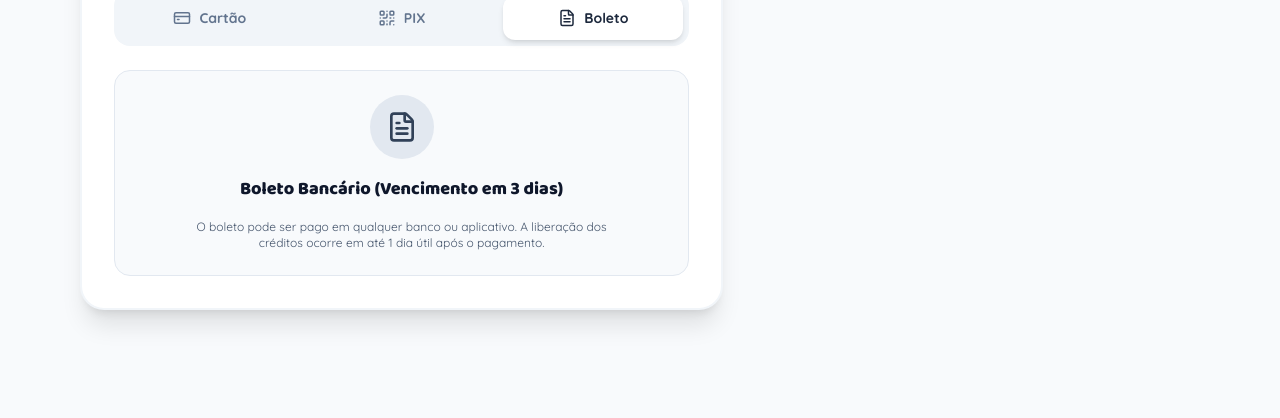
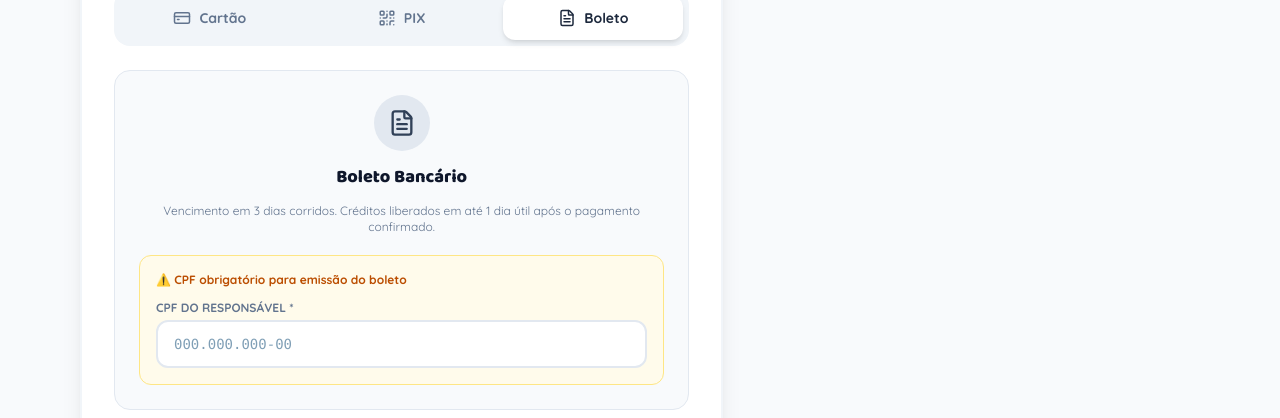
Before and after one commit to psic0panda/ANIKO-SITE-1.0, a Next.js app: page /pagamento in a window 1280 px wide. Both pictures are taken after a click on the button "Boleto". Shown: the part 988-1406 px from the top of the page. Built offline with nearby package versions, Linux system fonts and the light colour scheme; no server answers.

Commit message:
fix: CPF obrigatorio no boleto, validacao antes de gerar

```diff
--- a/src/app/pagamento/page.tsx
+++ b/src/app/pagamento/page.tsx
@@ -186,6 +186,16 @@ function CheckoutContent() {
     setIsProcessing(true);
     setErrorMessage("");
 
+    // Validar CPF para boleto
+    if (paymentMethod === "boleto") {
+      const cpfDigits = cpf.replace(/\D/g, "");
+      if (cpfDigits.length !== 11) {
+        setErrorMessage("Por favor, informe seu CPF completo (11 dígitos) para gerar o boleto.");
+        setIsProcessing(false);
+        return;
+      }
+    }
+
     try {
       let userId = currentUser?.id;
 
@@ -196,6 +206,7 @@ function CheckoutContent() {
           setIsProcessing(false);
           return;
         }
+
 
         const { data: authData, error: authError } = await supabase.auth.signUp({
           email,
@@ -590,16 +601,36 @@ function CheckoutContent() {
 
             {/* Conteúdo Boleto */}
             {paymentMethod === "boleto" && (
-              <div className="text-center py-6 space-y-4 bg-slate-50 rounded-2xl border border-slate-200 p-6">
-                <div className="h-16 w-16 bg-slate-200 text-slate-700 rounded-full flex items-center justify-center mx-auto">
-                  <FileText size={32} />
+              <div className="space-y-5 bg-slate-50 rounded-2xl border border-slate-200 p-6">
+                <div className="text-center space-y-3">
+                  <div className="h-14 w-14 bg-slate-200 text-slate-700 rounded-full flex items-center justify-center mx-auto">
+                    <FileText size={28} />
+                  </div>
+                  <h3 className="text-lg font-black text-slate-900">Boleto Bancário</h3>
+                  <p className="text-xs text-slate-500">Vencimento em 3 dias corridos. Créditos liberados em até 1 dia útil após o pagamento confirmado.</p>
                 </div>
-                <h3 className="text-lg font-black text-slate-900">Boleto Bancário (Vencimento em 3 dias)</h3>
-                <p className="text-xs text-slate-600 max-w-md mx-auto">
-                  O boleto pode ser pago em qualquer banco ou aplicativo. A liberação dos créditos ocorre em até 1 dia útil após o pagamento.
-                </p>
+
+                {/* CPF obrigatório para boleto */}
+                <div className="bg-amber-50 border border-amber-200 rounded-xl p-4 space-y-3">
+                  <p className="text-xs font-bold text-amber-700 flex items-center gap-1.5">
+                    ⚠️ CPF obrigatório para emissão do boleto
+                  </p>
+                  <div>
+                    <label className="block text-xs font-bold text-slate-500 uppercase mb-1">CPF do Responsável *</label>
+                    <input
+                      type="text"
+                      value={cpf}
+                      onChange={handleCpfChange}
+                      placeholder="000.000.000-00"
+                      maxLength={14}
+                      className="w-full px-4 py-3 border-2 border-slate-200 focus:border-brand-primary rounded-xl text-sm font-mono outline-none transition-colors bg-white"
+                      required
+                    />
+                  </div>
+                </div>
               </div>
             )}
+
           </div>
         </div>
 
```
